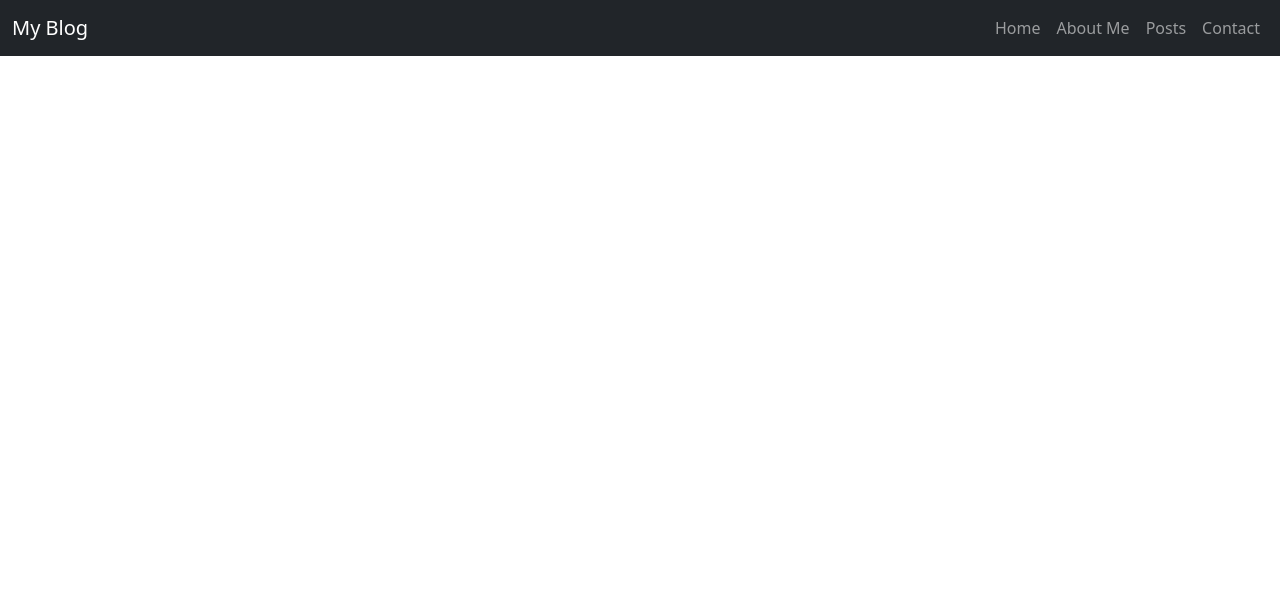
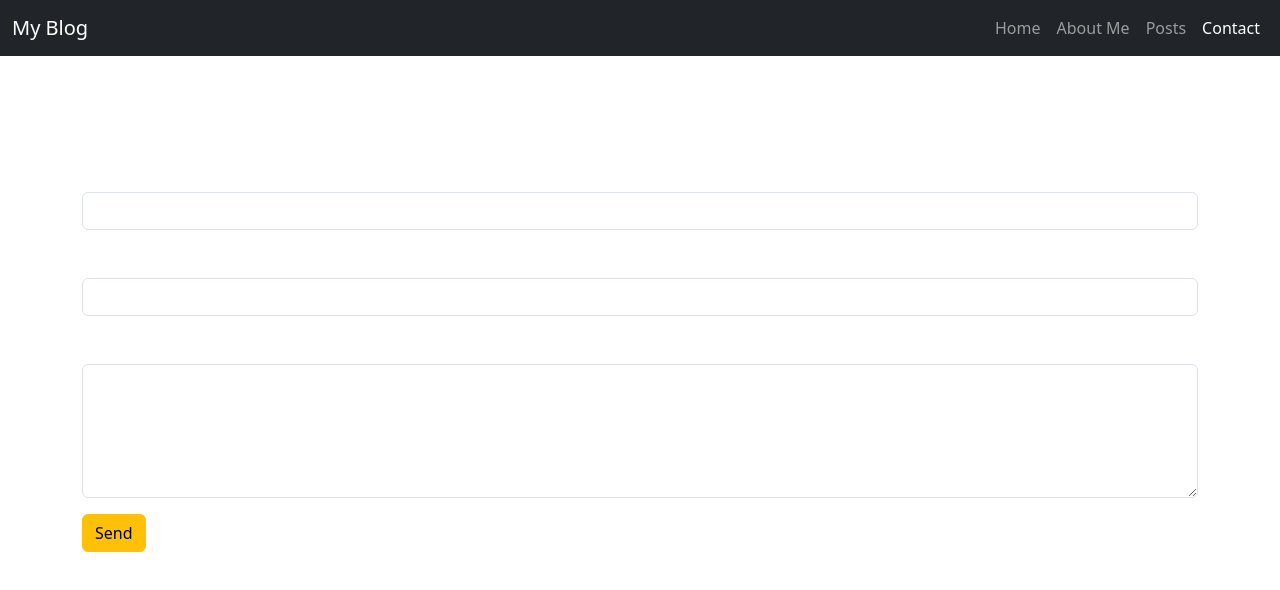
Before and after one commit to elisagoffo/my-blog, a plain HTML site: page contact.html in a window 1280 px wide. Drawn offline with nearby package versions, Linux system fonts and the light colour scheme.

Commit message:
Update contact.html

```diff
--- a/contact.html
+++ b/contact.html
@@ -1,7 +1,14 @@
+<!DOCTYPE html>
+<html lang="en">
+<head>
+  <meta charset="UTF-8">
+  <meta name="viewport" content="width=device-width, initial-scale=1.0">
+  <title>Contact</title>
   <link href="https://cdn.jsdelivr.net/npm/bootstrap@5.3.2/dist/css/bootstrap.min.css" rel="stylesheet">
-<script src="https://cdn.jsdelivr.net/npm/bootstrap@5.3.2/dist/js/bootstrap.bundle.min.js"></script>
   <link rel="stylesheet" href="css/style.css">
-
+</head>
+<body>
+  <!-- Navbar -->
   <nav class="navbar navbar-expand-lg navbar-dark bg-dark">
     <div class="container-fluid">
       <a class="navbar-brand" href="index.html">My Blog</a>
@@ -13,8 +20,31 @@
           <li class="nav-item"><a class="nav-link" href="index.html">Home</a></li>
           <li class="nav-item"><a class="nav-link" href="about.html">About Me</a></li>
           <li class="nav-item"><a class="nav-link" href="posts.html">Posts</a></li>
-        <li class="nav-item"><a class="nav-link" href="contact.html">Contact</a></li>
+          <li class="nav-item"><a class="nav-link active" href="contact.html">Contact</a></li>
         </ul>
       </div>
     </div>
   </nav>
+
+  <div class="container mt-5 text-white">
+    <h1>Contact Me</h1>
+    <form>
+      <div class="mb-3">
+        <label class="form-label">Name</label>
+        <input type="text" class="form-control" required>
+      </div>
+      <div class="mb-3">
+        <label class="form-label">Email</label>
+        <input type="email" class="form-control" required>
+      </div>
+      <div class="mb-3">
+        <label class="form-label">Message</label>
+        <textarea class="form-control" rows="5" required></textarea>
+      </div>
+      <button type="submit" class="btn btn-warning">Send</button>
+    </form>
+  </div>
+
+  <script src="https://cdn.jsdelivr.net/npm/bootstrap@5.3.2/dist/js/bootstrap.bundle.min.js"></script>
+</body>
+</html>
```
Lines whose indentation alone changed are shown as unchanged.
